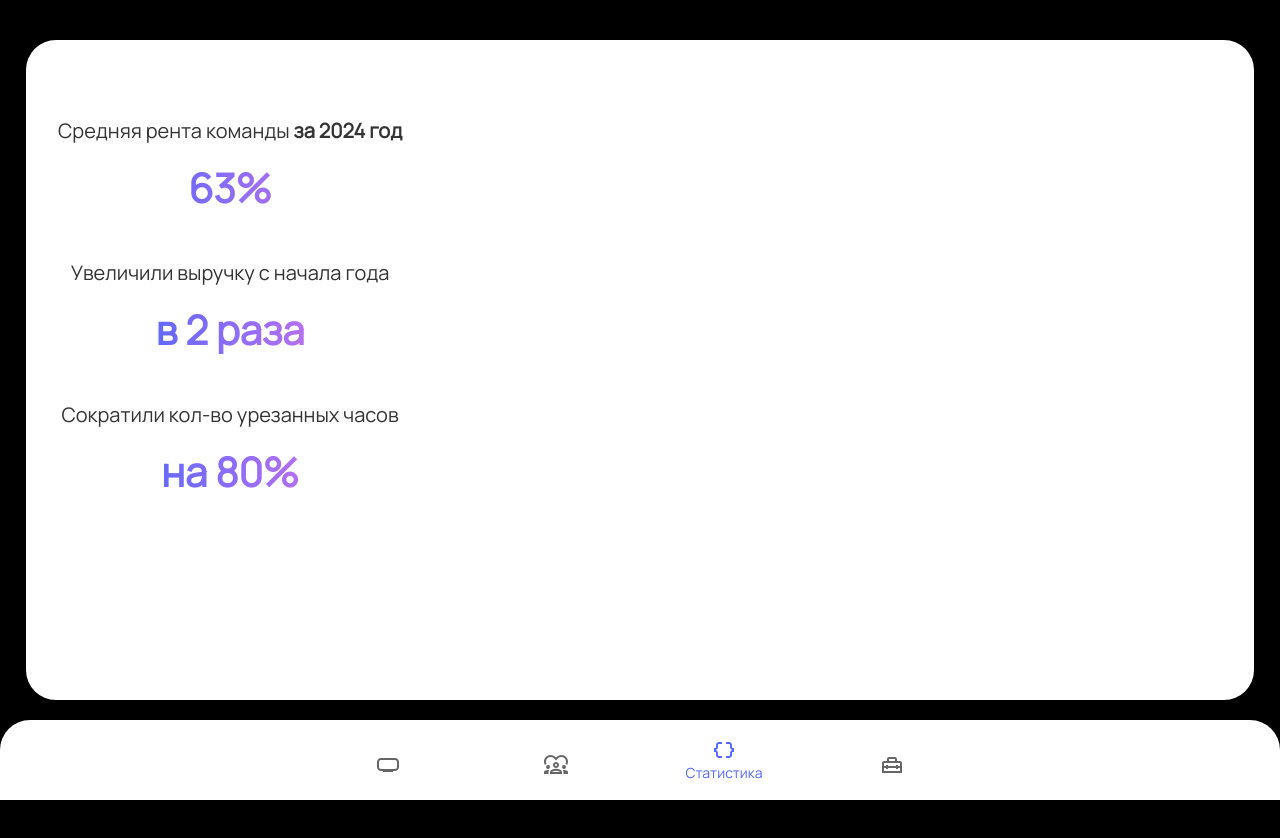
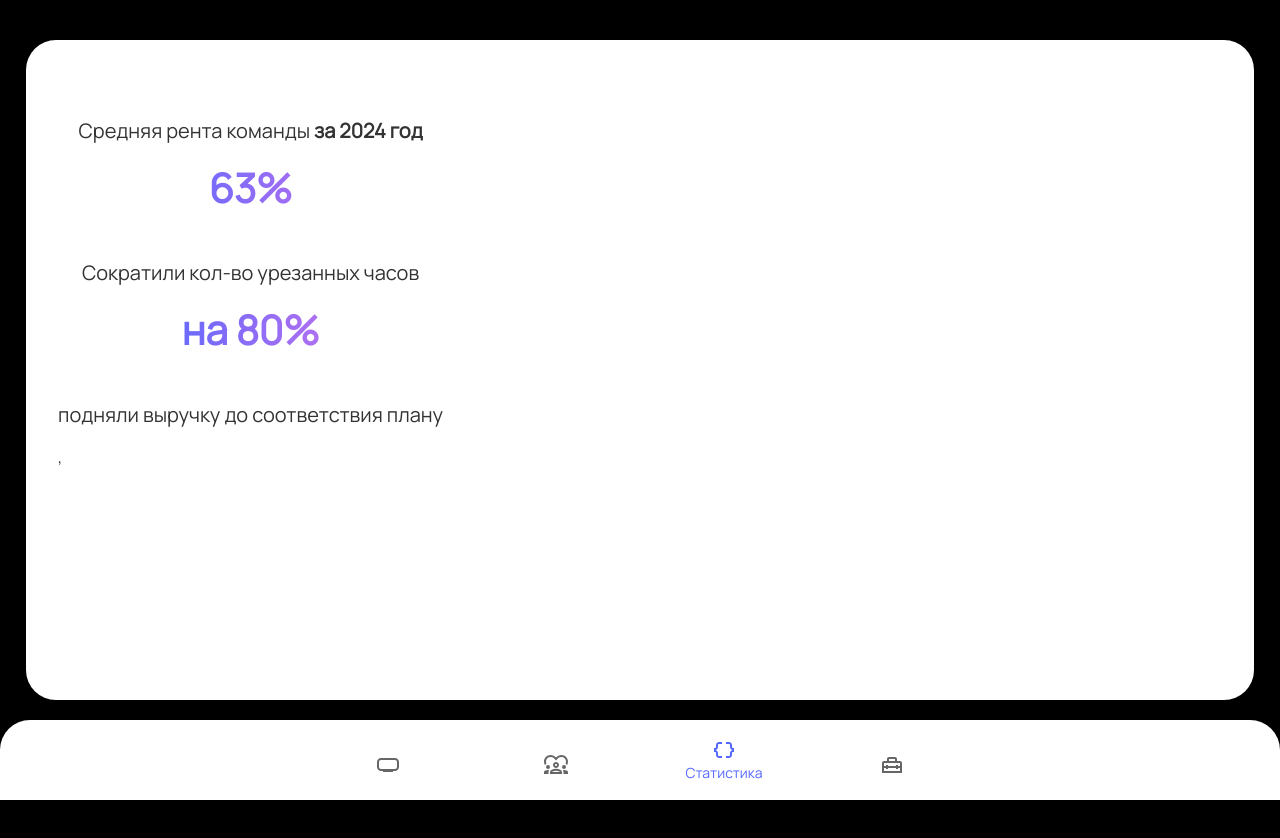
Before and after one commit to Galch24/tg-web-app-retro, a React app: page /stats in a window 1280 px wide. Shown: the top 838 px of the page. Built offline with nearby package versions, Linux system fonts and the light colour scheme.

Commit message:
Update text

```diff
--- a/src/components/MainContent/MainContent.tsx
+++ b/src/components/MainContent/MainContent.tsx
@@ -30,16 +30,17 @@ const data = [
             </div>
           </div>,
           <div>
-            <h3>Увеличили выручку с&nbsp;начала&nbsp;года</h3>
-            <div className='rent'>
-              <strong>в&nbsp;2&nbsp;раза</strong>
-            </div>
-          </div>,
-          <div>
             <h3>Сократили кол-во урезанных часов</h3>
             <div className='rent'>
               <strong>на&nbsp;80%</strong>
             </div>
+            <div>
+              <h3>подняли выручку до&nbsp;соответствия плану</h3>
+              {/*<div className='rent'>*/}
+              {/*  <strong>в&nbsp;2&nbsp;раза</strong>*/}
+              {/*</div>*/}
+            </div>
+            ,
           </div>,
         ],
       },
```
